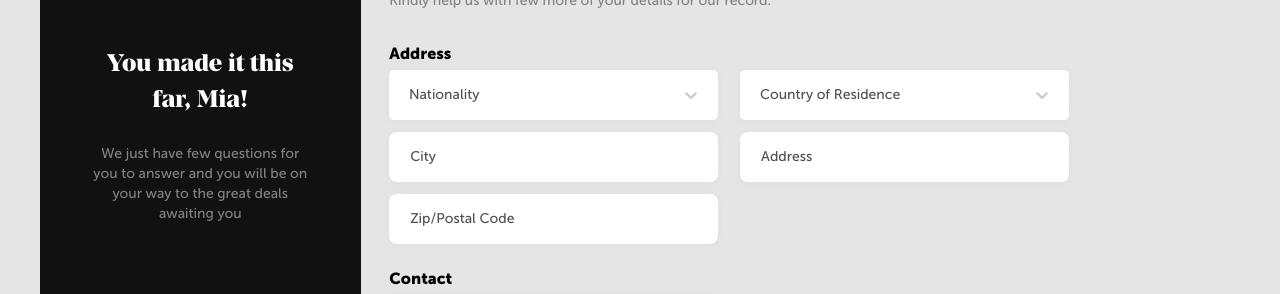
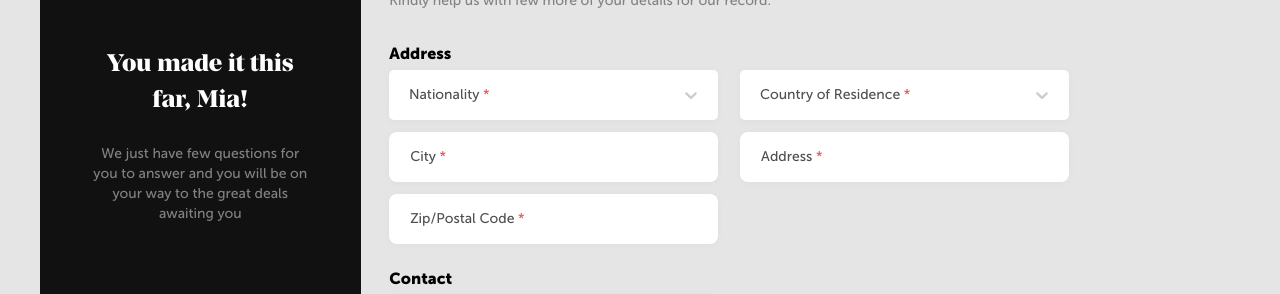
Before and after one commit to timmy471/Fts-components, a Next.js app: page /onboarding in a window 1280 px wide. Shown: the part 268-562 px from the top of the page. Built offline with nearby package versions, Linux system fonts and the light colour scheme.

Commit message:
completed onboarding form

```diff
--- a/package.json
+++ b/package.json
@@ -10,7 +10,9 @@
  },
  "dependencies": {
   "@ant-design/icons": "^4.7.0",
+  "@types/aos": "^3.0.4",
   "antd": "^4.21.0",
+  "aos": "^2.3.4",
   "axios": "^0.27.2",
   "classnames": "^2.3.1",
   "formik": "^2.2.9",
--- a/src/components/forms/OnboardingForm.tsx
+++ b/src/components/forms/OnboardingForm.tsx
@@ -14,10 +14,11 @@ import {
 } from '../../components';
 import 'react-phone-number-input/style.css';
 import PhoneInput from 'react-phone-number-input';
+import { countries } from '../../helpers/constants';
 import OtpInput from 'react-otp-input';
 import * as Yup from 'yup';
 
-interface MyFormValues {
+interface DetailFormValues {
   nationality: string;
   country: string;
   city: string;
@@ -49,7 +50,7 @@ export const OnboardingForm: React.FC<IProps> = ({ currentStep, setCurrentStep }
 
   const router = useRouter();
 
-  const initialValues: MyFormValues = {
+  const initialValues: DetailFormValues = {
     nationality: '',
     country: '',
     city: '',
@@ -132,15 +133,26 @@ export const OnboardingForm: React.FC<IProps> = ({ currentStep, setCurrentStep }
 
   const options = [
     { value: 'nigerian', label: 'Nigerian' },
-    { value: 'american', label: 'America' },
+    { value: 'american', label: 'American' },
   ];
 
+  const incomeOptions = [
+    { value: '< 10000', label: 'Below $10,000' },
+    { value: '$10000 - $49000', label: '$10,000 - $49,000' },
+    { value: '$50000 - $99000', label: '$50,000 - $99,000' },
+    { value: '$100000 - $149000', label: '$100,000 - $149,000' },
+    { value: '$150000 - $199000', label: '$150,000 - $199,000' },
+    { value: '$200000 - $499000', label: '$200,000 - $499,000' },
+    { value: '$500000 - $999000', label: '$500,000 - $990,000' },
+    { value: '> $1Million', label: 'Above $1Million' },
+  ];
+
+  const selectStates = { nationality: false, country: false, income: false };
+
+  const getCountries = countries.map((value) => ({ label: value, value }));
+
   const onDetailSubmit = (values: object) => {
-    // if (currentStep < 3)
-
     return handleNext();
-
-    console.log(values);
   };
 
   const onPinSubmit = (values: object) => {
@@ -159,7 +171,7 @@ export const OnboardingForm: React.FC<IProps> = ({ currentStep, setCurrentStep }
             setTouched({});
             onDetailSubmit(values);
           }}>
-          {({ errors, touched, setFieldValue, getFieldProps, values }) => (
+          {({ errors, touched, setFieldValue, getFieldProps, setTouched, values }) => (
             <Form noValidate autoComplete='off'>
               {/* PROFILE */}
               {currentStep === 1 && (
@@ -169,43 +181,60 @@ export const OnboardingForm: React.FC<IProps> = ({ currentStep, setCurrentStep }
                   </Typography>
                   <Row gutter={[22, 12]}>
                     <Col xs={24} md={12}>
+                      <div data-aos='fade-up'>
                         <SelectField
                           options={options}
                           id='nationality'
                           name='nationality'
                           value={values.nationality}
-                        onChange={(val) => setFieldValue('nationality', val)}
+                          onChange={(val) => {
+                            selectStates.nationality = true;
+                            setFieldValue('nationality', val);
+                          }}
+                          onBlur={() => {
+                            if (!selectStates.nationality)
+                              setTouched({ ...touched, nationality: true });
+                          }}
                           hasError={errors.nationality && touched.nationality}
                           isSearchable
                           placeholder='Nationality'
                         />
                         {errors.nationality && touched.nationality && (
-                        <FormError msg='Nationality is requred' />
+                          <FormError msg='Nationality is required' />
                         )}
+                      </div>
                     </Col>
                     <Col xs={24} md={12}>
                       <SelectField
-                        options={options}
+                        options={getCountries}
                         id='country'
                         name='country'
                         value={values.country}
-                        onChange={(val) => setFieldValue('country', val)}
+                        onChange={(val) => {
+                          selectStates.country = true;
+                          setFieldValue('country', val);
+                        }}
+                        onBlur={() => {
+                          if (!selectStates.country) setTouched({ ...touched, country: true });
+                        }}
                         hasError={errors.country && touched.country}
                         isSearchable
                         placeholder='Country of Residence'
                       />
                       {errors.country && touched.country && (
-                        <FormError msg='Country is requred' />
+                        <FormError msg='Country is required' />
                       )}
                     </Col>
 
                     <Col xs={24} md={12}>
+                      <div data-aos='fade-down'>
                         <TextField
                           placeholder='City'
                           {...getFieldProps('city')}
                           hasError={errors.city && touched.city}
                         />
                         <ErrorMessage component={FormError} name='city' />
+                      </div>
                     </Col>
 
                     <Col xs={24} md={12}>
@@ -218,18 +247,20 @@ export const OnboardingForm: React.FC<IProps> = ({ currentStep, setCurrentStep }
                     </Col>
 
                     <Col xs={24} md={12}>
+                      <div data-aos='fade-down'>
                         <TextField
                           placeholder='Zip/Postal Code'
                           {...getFieldProps('zip')}
                           hasError={errors.zip && touched.zip}
                         />
                         <ErrorMessage component={FormError} name='zip' />
+                      </div>
                     </Col>
                   </Row>
 
                   <Typography
                     variant='body5'
-                    className='form-parent-label '
+                    className='form-parent-label'
                     style={{ marginTop: '1.5rem' }}>
                     Contact
                   </Typography>
@@ -254,7 +285,7 @@ export const OnboardingForm: React.FC<IProps> = ({ currentStep, setCurrentStep }
               )}
               {/* WORK INFORMATION */}
               {currentStep === 2 && (
-                <div>
+                <div data-aos='fade-up'>
                   <Row>
                     <Col xs={24} md={15}>
                       <div>
@@ -294,15 +325,16 @@ export const OnboardingForm: React.FC<IProps> = ({ currentStep, setCurrentStep }
                       </div>
                       <div className='work-info-field'>
                         <SelectField
-                          options={[
-                            { value: '$5000 - $10000', label: '$5000 - $10000' },
-                            { value: '$11000 - $15000', label: '$11000 - $15000' },
-                          ]}
+                          options={incomeOptions}
                           id='nationality'
                           name='income'
                           value={values.income}
                           onChange={(val) => {
+                            selectStates.income = true;
                             setFieldValue('income', val);
+                          }}
+                          onBlur={() => {
+                            if (!selectStates.income) setTouched({ ...touched, income: true });
                           }}
                           hasError={errors.income && touched.income}
                           placeholder='Annual Income'
@@ -316,7 +348,7 @@ export const OnboardingForm: React.FC<IProps> = ({ currentStep, setCurrentStep }
                 </div>
               )}
               {currentStep === 3 && (
-                <div className='other-details-container'>
+                <div className='other-details-container' data-aos='fade-down'>
                   <Row>
                     <Col xs={24} md={15}>
                       <div>
--- a/src/components/reusable/SelectField.tsx
+++ b/src/components/reusable/SelectField.tsx
@@ -1,4 +1,4 @@
-import React, { ForwardRefRenderFunction } from 'react';
+import React, { useRef, useState, ForwardRefRenderFunction } from 'react';
 import Select, {
   ActionMeta,
   MultiValue,
@@ -30,6 +30,8 @@ interface ISelect {
   hasError?: boolean | string;
   placeholder?: string;
   id: string;
+  required?: boolean;
+  onBlur?: (e: any) => void;
 }
 
 export const SelectField: ForwardRefRenderFunction<HTMLInputElement, ISelect> = ({
@@ -45,7 +47,11 @@ export const SelectField: ForwardRefRenderFunction<HTMLInputElement, ISelect> =
   placeholder = '',
   state,
   id,
+  required = true,
+  onBlur,
 }) => {
+  const instanceId = id || name;
+
   const customStyles: StylesConfig<OptionType, boolean, GroupBase<OptionType>> | undefined = {
     control: (style: object) => {
       const getBorderState = () => {
@@ -78,6 +84,8 @@ export const SelectField: ForwardRefRenderFunction<HTMLInputElement, ISelect> =
         padding: '0.4rem 0.6rem',
       };
     },
+    menuPortal: (style) => ({ ...style, zIndex: 9999 }),
+    menu: (style) => ({ ...style, zIndex: 9999 }),
     placeholder: (style: object) => ({ ...style, color: '#4F4F4F', fontFamily: 'Museo Sans' }),
   };
 
@@ -89,14 +97,18 @@ export const SelectField: ForwardRefRenderFunction<HTMLInputElement, ISelect> =
         options={options}
         value={value}
         name={name}
-        id={id}
-        instanceId={id}
+        inputId={instanceId}
+        instanceId={instanceId}
         styles={customStyles}
         isMulti={isMulti}
         isSearchable={isSearchable}
         noOptionsMessage={noOptionsMessage}
-        isDisabled={disabled}
-        placeholder={placeholder}
+        onBlur={onBlur}
+        placeholder={
+          <span>
+            {placeholder} {required && <span className='font-danger'>*</span>}
+          </span>
+        }
         components={{
           IndicatorSeparator: () => null,
         }}
--- a/src/components/reusable/TextField.tsx
+++ b/src/components/reusable/TextField.tsx
@@ -27,6 +27,7 @@ export const TextField: ForwardRefRenderFunction<HTMLInputElement, TextfieldProp
   hasError,
   required = true,
   onChange,
+  onBlur,
   endIcon,
   ...rest
 }) => {
@@ -43,8 +44,26 @@ export const TextField: ForwardRefRenderFunction<HTMLInputElement, TextfieldProp
     className
   );
 
+  const handleFocus = (e: React.ChangeEvent<HTMLInputElement>) => {
+    const addedPlaceholder = e.target.previousElementSibling;
+    addedPlaceholder?.classList.add('no-placeholder');
+  };
+
+  const handleBlur = (e: any) => {
+    onBlur?.(e);
+    const addedPlaceholder = e.target.previousElementSibling;
+
+    if (!e.target.value.length) addedPlaceholder.classList.remove('no-placeholder');
+  };
+
   return (
     <div className={`fa_textfield_container ${label ? 'texfield_container_default' : ''}`}>
+      {!label && placeholder && (
+        <div className={`placeholder ${value ? 'no-placeholder' : ''}`}>
+          <label htmlFor={id || name}>{placeholder}</label> {required && <span>*</span>}
+        </div>
+      )}
+
       <input
         type={type}
         name={name}
@@ -52,12 +71,14 @@ export const TextField: ForwardRefRenderFunction<HTMLInputElement, TextfieldProp
         disabled={disabled}
         style={style}
         className={textFieldClasses}
-        placeholder={label ? '' : placeholder}
+        onFocus={handleFocus}
+        onBlur={handleBlur}
+        // placeholder={label ? '' : placeholder}
         id={id || name}
         autoComplete='off'
         required
         onChange={onChange}
-        {...rest}
+        // {...rest}
       />
       {label && (
         <label htmlFor={id || name} className={labelClasses}>
--- /dev/null
+++ b/src/helpers/constants.tsx
@@ -0,0 +1,258 @@
+export const countries = [
+  'Afghanistan',
+  'Akrotiri',
+  'Albania',
+  'Algeria',
+  'American Samoa',
+  'Andorra',
+  'Anguilla',
+  'Antarctica',
+  'Antigua and Barbuda',
+  'Argentina',
+  'Armenia',
+  'Aruba',
+  'Ashmore and Cartier Islands',
+  'Australia',
+  'Austria',
+  'Azerbaijan',
+  'Bahamas',
+  'Bahrain',
+  'Bangladesh',
+  'Barbados',
+  'Bassas de India',
+  'Belarus',
+  'Belgium',
+  'Belize',
+  'Benin',
+  'Bermuda',
+  'Bhutan',
+  'Bolivia',
+  'Bosnia and Herzegovina',
+  'Botswanna',
+  'Bouvet Island',
+  'Brazil',
+  'British Indian Ocean Territory',
+  'British Virgin Islands',
+  'Brunei',
+  'Bulgaria',
+  'Burkina Faso',
+  'Burma',
+  'Burundi',
+  'Cambodia',
+  'Cameroon',
+  'Canada',
+  'Cape Verde',
+  'Cayman Islands',
+  'Central African Republic',
+  'Chad',
+  'Chile',
+  'China',
+  'Christmas Island',
+  'Clipperton Island',
+  'Cocoas (Keeling) Islands',
+  'Colombia',
+  'Comoros',
+  'Congo (Democratic Republic)',
+  'Congo (Republic)',
+  'Cook Islands',
+  'Coral Sea Islands',
+  'Costa Rica',
+  "Cote d'lvoire",
+  'Croatia',
+  'Cuba',
+  'Cyprus',
+  'Czech Republic',
+  'Denmark',
+  'Dhekelia',
+  'Djibouti',
+  'Dominica',
+  'Dominican Republic',
+  'Ecuador',
+  'Egypt',
+  'El Salvador',
+  'Equatorial Guinea',
+  'Eritrea',
+  'Estonia',
+  'Ethiopia',
+  'Europa Island',
+  'Falkland Islands (Islas Malvinas)',
+  'Faroe Islands',
+  'Fiji',
+  'Finland',
+  'France',
+  'French Guinea',
+  'French Polynesia',
+  'French Southern and Antarctic Lands',
+  'Gabon',
+  'Gambia',
+  'Gaza Strip',
+  'Georgia',
+  'Germany',
+  'Ghana',
+  'Gibraltar',
+  'Glorioso Islands',
+  'Greece',
+  'Greenland',
+  'Grenada',
+  'Guadeloupe',
+  'Guam',
+  'Guatemala',
+  'Guernsey',
+  'Guinea',
+  'Guinea-Bissau',
+  'Guyana',
+  'Haiti',
+  'Heard Island and McDonald Islands',
+  'Holy See (Vatican City)',
+  'Honduras',
+  'Hong Kong',
+  'Hungary',
+  'Iceland',
+  'India',
+  'Indonesia',
+  'Iran',
+  'Iraq',
+  'Ireland',
+  'Isle of Man',
+  'Israel',
+  'Italy',
+  'Jamaica',
+  'Jan Mayen',
+  'Japan',
+  'Jersey',
+  'Jordan',
+  'Juan de Nova Island',
+  'Kazakhstan',
+  'Kenya',
+  'Kiribati',
+  'Korea (North)',
+  'Korea (South)',
+  'Kuwait',
+  'Kyrgyzstan',
+  'Laos',
+  'Latvia',
+  'Lebanon',
+  'Lesotho',
+  'Liberia',
+  'Libya',
+  'Liechtenstein',
+  'Lithuania',
+  'Luxembourg',
+  'Macau',
+  'Macedonia',
+  'Madagascar',
+  'Malawi',
+  'Malaysia',
+  'Maldives',
+  'Mali',
+  'Malta',
+  'Marshall Islands',
+  'Martinique',
+  'Mauritania',
+  'Mauritius',
+  'Mayotte',
+  'Mexico',
+  'Micronesia (Federated States)',
+  'Moldova',
+  'Monaco',
+  'Mongolia',
+  'Montserrat',
+  'Morocco',
+  'Mozambique',
+  'Namibia',
+  'Nauru',
+  'Navassa Island',
+  'Nepal',
+  'Netherlands',
+  'Netherlands Antilles',
+  'New Caledonia',
+  'New Zealand',
+  'Nicaragua',
+  'Niger',
+  'Nigeria',
+  'Niue',
+  'Norfolk Island',
+  'Northern Mariana Islands',
+  'Norway',
+  'Oman',
+  'Pakistan',
+  'Palau',
+  'Panama',
+  'Papua New Guinea',
+  'Paracel Islands',
+  'Paraguay',
+  'Peru',
+  'Philippines',
+  'Pitcairn Islands',
+  'Poland',
+  'Portugal',
+  'Puerto Rico',
+  'Qatar',
+  'Reunion',
+  'Romania',
+  'Russia',
+  'Rwanda',
+  'Saint Helena',
+  'Saint Kitts and Nevis',
+  'Saint Lucia',
+  'Saint Pierre and Miquelon',
+  'Saint Vincent and the Grenadines',
+  'Samoa',
+  'San Marino',
+  'Sao Tome and Principe',
+  'Saudi Arabia',
+  'Senegal',
+  'Serbia and Montenegro',
+  'Seychelles',
+  'Sierra Leone',
+  'Singapore',
+  'Slovakia',
+  'Slovenia',
+  'Solomon Islands',
+  'Somalia',
+  'South Africa',
+  'South Georgia and the South Sandwich Islands',
+  'Spain',
+  'Spratly Islands',
+  'Sri Lanka',
+  'Sudan',
+  'Suriname',
+  'Svalbard',
+  'Swaziland',
+  'Sweden',
+  'Switzerland',
+  'Syria',
+  'Taiwan',
+  'Tajikistan',
+  'Tanzania',
+  'Thailand',
+  'Timor-Leste',
+  'Togo',
+  'Tokelau',
+  'Tonga',
+  'Trinidad and Tobago',
+  'Tromelin Island',
+  'Tunisia',
+  'Turkey',
+  'Turkmenistan',
+  'Turks and Caicos Islands',
+  'Tuvalu',
+  'Uganda',
+  'Ukraine',
+  'United Arab Emirates',
+  'United Kingdom',
+  'United States',
+  'Uruguay',
+  'Uzbekistan',
+  'Vanuatu',
+  'Venezuela',
+  'Vietnam',
+  'Virgin Islands',
+  'Wake Island',
+  'Wallis and Futuna',
+  'West Bank',
+  'Western Sahara',
+  'Yemen',
+  'Zambia',
+  'Zimbabwe',
+];
--- a/styles/pages/_onboarding.scss
+++ b/styles/pages/_onboarding.scss
@@ -295,7 +295,7 @@
             justify-content: space-between;
         }
 
-        @include mdMaxBreakPoint {
+        @include lgMaxBreakPoint {
             margin-top: 5rem !important;
             bottom: 0;
             position: relative;
--- a/styles/reusable/_textfield.scss
+++ b/styles/reusable/_textfield.scss
@@ -1,5 +1,20 @@
 .fa_textfield_container {
   position: relative;
+
+  .placeholder {
+    position: absolute;
+    top: .9rem;
+    left: 1.3rem;
+    color: $fa-grey-200;
+
+    span {
+      color: $fa-error
+    }
+  }
+
+  .select-placeholder {
+    z-index: 1;
+  }
 }
 
 .texfield_container_default {
@@ -56,3 +71,7 @@
   font-size: 12px;
   color: #333;
 }
+
+.no-placeholder {
+  display: none;
+}
```
Also changed, not shown: pages/_app.tsx (+10 -0 lines), 1 other file (tests, documents, lock files or other folders). Lines whose indentation alone changed are shown as unchanged.
